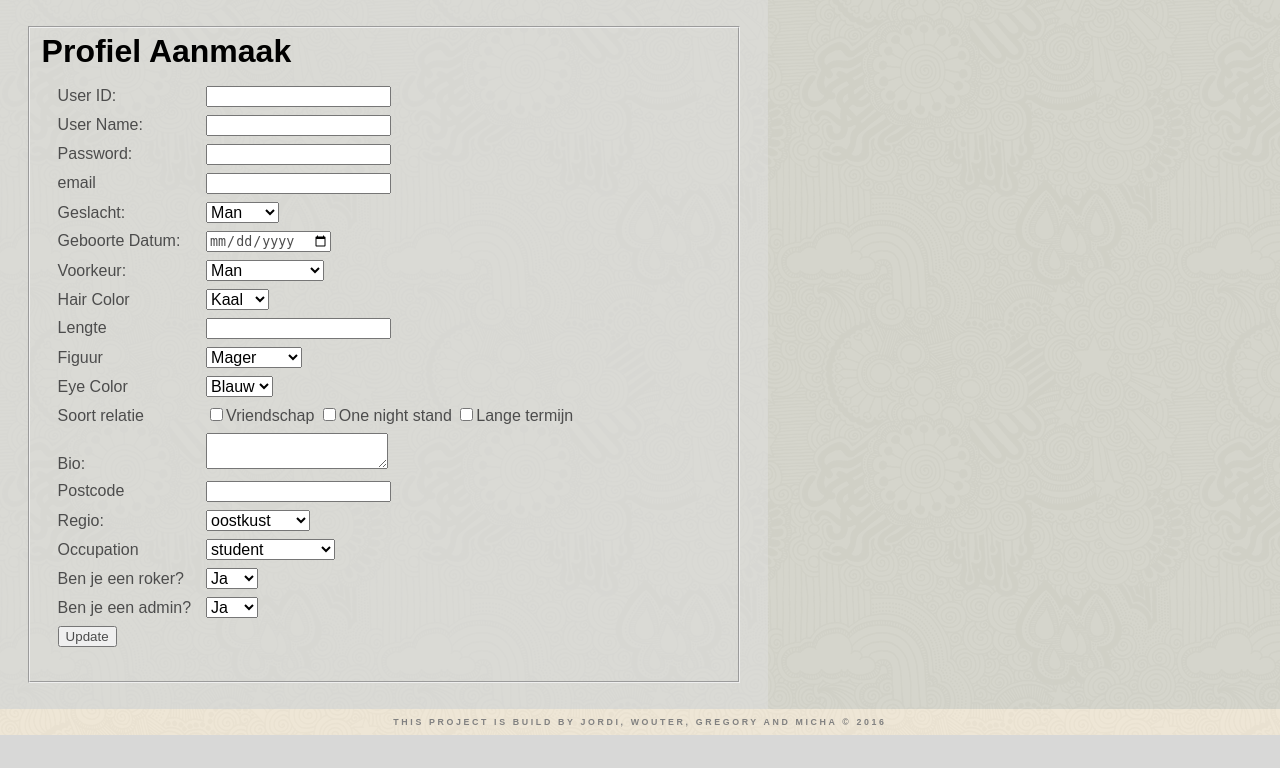
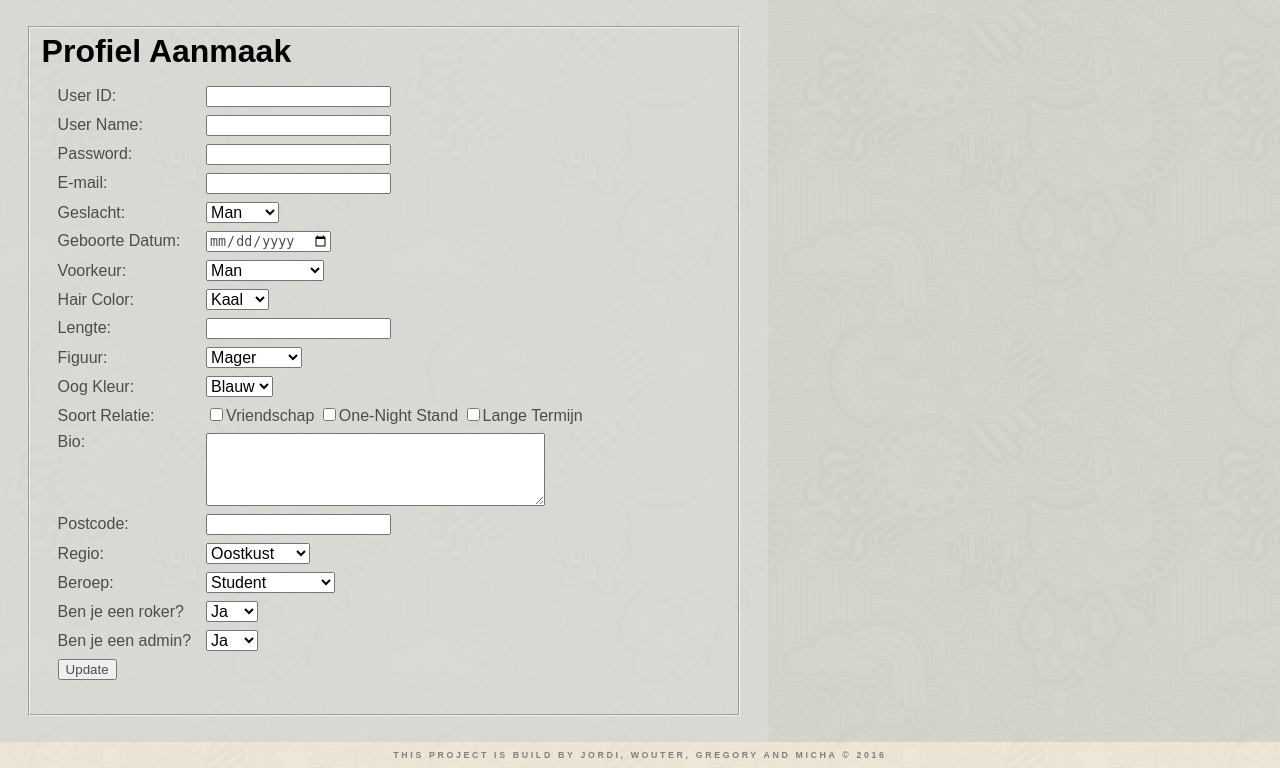
Before and after one commit to jan-vandorpe/Scrumdating, a PHP site: template presentation/userDetail.twig in a window 1280 px wide. Shown: the part 199-967 px from the top of the page. Before the commit the page ends 934 px from the top, so only its background shows below. Run offline with PHP 8.4, Linux system fonts and the light colour scheme; the template is opened without the code that fills it, so the values that code supplies are empty; some libraries are stand-ins or nearby versions.

Commit message:
Merge origin/master
Conflicts:
	updated css

```diff
--- a/presentation/userDetail.twig
+++ b/presentation/userDetail.twig
@@ -67,7 +67,7 @@
                                 <input type="text" id="password" name="password" title="password" value="{{user.password}}">
                             </div>
                             <div>
-                              <span>email</span>
+                              <span>E-mail:</span>
                               <input type="email" id="email" name="email" title="email" value="{{user.email}}">
                             </div>
 
@@ -95,7 +95,7 @@
                                 </select>
                             </div>
                             <div class="form-group">
-                                <label for ="hairColor" class="verplicht labellook">Hair Color</label>
+                                <label for ="hairColor" class="verplicht labellook">Hair Color:</label>
                                 <select class="form-control" id="hairColor" name="hairColor" required>
                                     <option value="Kaal" {% if user.hairColor == "Kaal" %} selected="selected" {% endif %}>Kaal</option>
                                     <option value="Bruin"{% if user.hairColor == "Bruin" %} selected="selected" {% endif %}>Bruin</option>
@@ -105,11 +105,11 @@
                                 </select>
                             </div>
                             <div>
-                                <label for="length" class="verplicht labellook">Lengte</label>
+                                <label for="length" class="verplicht labellook">Lengte:</label>
                                 <input type="number" id="length" name="length" value="{{user.length}}" required/>
                             </div>
                             <div>
-                                <label for ="build" class="verplicht labellook">Figuur</label>
+                                <label for ="build" class="verplicht labellook">Figuur:</label>
                                 <select id="build" name="build" required>
                                     <option value="mager" {% if user.build == "mager" %} selected="selected" {% endif %}>Mager</option>
                                     <option value="slank"{% if user.build == "slank" %} selected="selected" {% endif %}>Slank</option>
@@ -119,7 +119,7 @@
                                 </select>
                             </div>
                             <div>
-                                <label for ="eyeColor" class="verplicht labellook">Eye Color</label>
+                                <label for ="eyeColor" class="verplicht labellook">Oog Kleur:</label>
                                 <select id="eyeColor" name="eyeColor" required>
                                     <option value="Blauw" {% if user.eyeColor == "Blauw" %} selected="selected" {% endif %}>Blauw</option>
                                     <option value="Bruin"{% if user.eyeColor == "Bruin" %} selected="selected" {% endif %}>Bruin</option>
@@ -128,34 +128,34 @@
                                 </select>
                             </div>
                             <div>
-                                <label>Soort relatie</label>
+                                <label>Soort Relatie:</label>
                                 <label for="friends" class="labelcheckbox labellook"><input type="checkbox" id="friends" name="friends" value="1" {% if user.friends == '1' %} checked="checked" {% endif %}>Vriendschap</label>
-                                <label for="oneNight" class="labelcheckbox labellook"><input type="checkbox" id="oneNight" name="oneNight" value="1" {% if user.oneNight == '1' %} checked="checked" {% endif %}>One night stand</label>
-                                <label for="longTerm" class="labelcheckbox labellook"><input type="checkbox" id="longTerm" name="longTerm" value="1"{% if user.longTerm == '1' %} checked="checked" {% endif %}>Lange termijn</label>
+                                <label for="oneNight" class="labelcheckbox labellook"><input type="checkbox" id="oneNight" name="oneNight" value="1" {% if user.oneNight == '1' %} checked="checked" {% endif %}>One-Night Stand</label>
+                                <label for="longTerm" class="labelcheckbox labellook"><input type="checkbox" id="longTerm" name="longTerm" value="1"{% if user.longTerm == '1' %} checked="checked" {% endif %}>Lange Termijn</label>
                             </div>
-                            <div>
+                            <div class="formalign">
                                 <label for="bio">Bio:</label>
                                 <textarea id="bio" name="bio" title="bio" value="{{user.bio}}"></textarea>
                             </div>
                             <div>
-                                <label for="postcode" class="verplicht labellook">Postcode</label>
+                                <label for="postcode" class="verplicht labellook">Postcode:</label>
                                 <input type="number" id="postcode" name="postcode" value="{{user.postcode}}"/>
                             </div>
                             <div>
                                 <label for ="region" class="verplicht labellook">Regio:</label>
                                 <select id="region" name="region">
-                                    <option value="oostkust" {% if user.region == 'oostkust' %} selected="selected" {% endif %}>oostkust</option>
-                                    <option value="westkust"{% if user.region == 'westkust' %} selected="selected" {% endif %}>westkust</option>
-                                    <option value="middenkust"{% if user.region == 'middenkust' %} selected="selected" {% endif %}>middenkust</option>
+                                    <option value="oostkust" {% if user.region == 'oostkust' %} selected="selected" {% endif %}>Oostkust</option>
+                                    <option value="westkust"{% if user.region == 'westkust' %} selected="selected" {% endif %}>Westkust</option>
+                                    <option value="middenkust"{% if user.region == 'middenkust' %} selected="selected" {% endif %}>Middenkust</option>
                                 </select>
                             </div>
                             <div>
-                                <label for ="occupation" class="verplicht labellook">Occupation</label>
+                                <label for ="occupation" class="verplicht labellook">Beroep:</label>
                                 <select id="occupation" name="occupation">
-                                    <option value="student" {% if user.occupation == 'student' %} selected="selected" {% endif %}>student</option>
+                                    <option value="student" {% if user.occupation == 'student' %} selected="selected" {% endif %}>Student</option>
                                     <option value="ik doe niet veel"{% if user.occupation == 'ik doe niet veel' %} selected="selected" {% endif %}>ik doe niet veel</option>
-                                    <option value="kelner"{% if user.occupation == 'kelner' %} selected="selected" {% endif %}>kelner</option>
-                                    <option value="werknemer"{% if user.occupation == 'werknemer' %} selected="selected" {% endif %}>werknemer</option>
+                                    <option value="kelner"{% if user.occupation == 'kelner' %} selected="selected" {% endif %}>Kelner</option>
+                                    <option value="werknemer"{% if user.occupation == 'werknemer' %} selected="selected" {% endif %}>Werknemer</option>
                                     <option value="werkgever"{% if user.occupation == 'werkgever' %} selected="selected" {% endif %}>werkgever</option>
                                 </select>
                             </div>
```
Also changed, not shown: css/style.css (+60 -4 lines).
